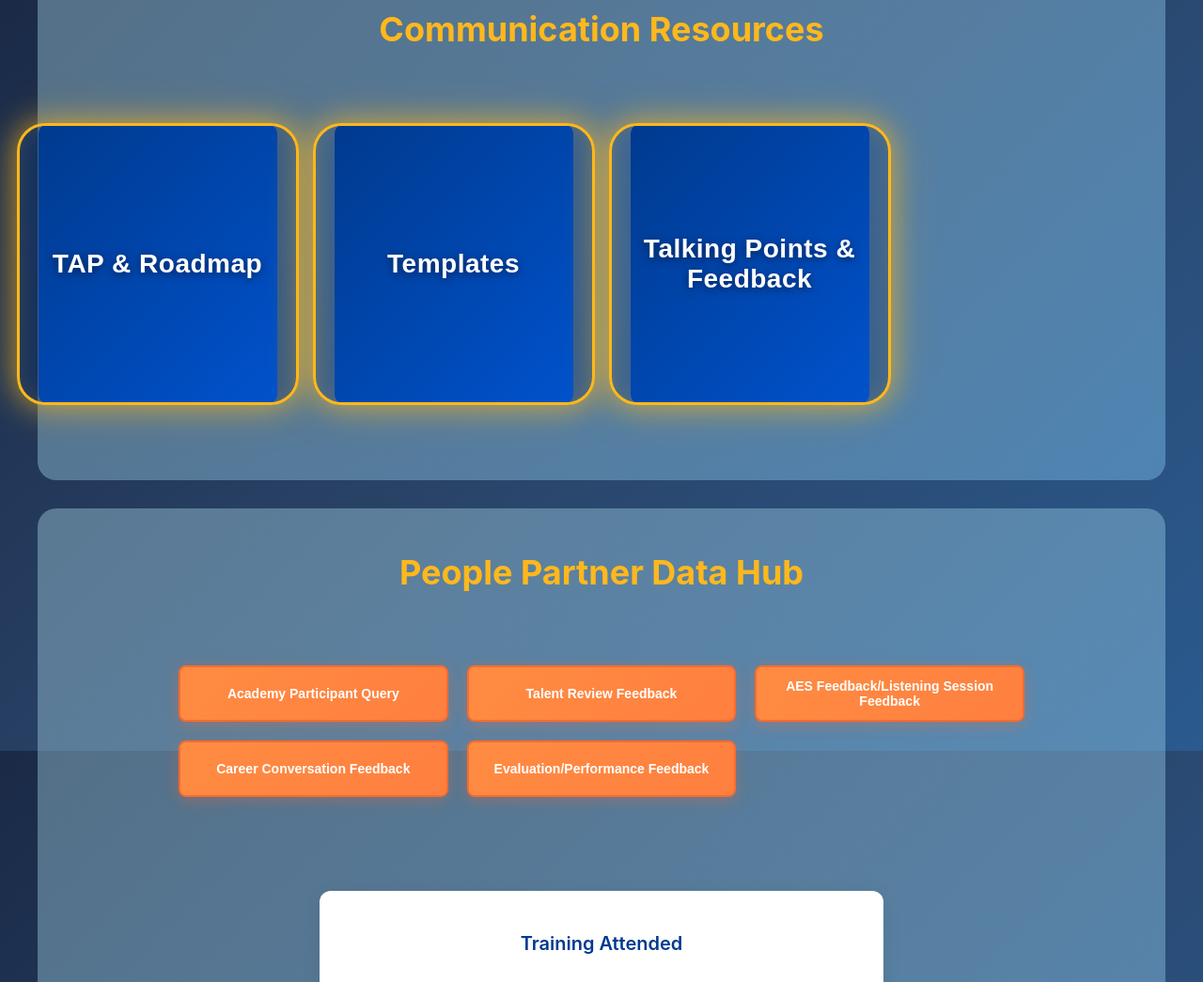
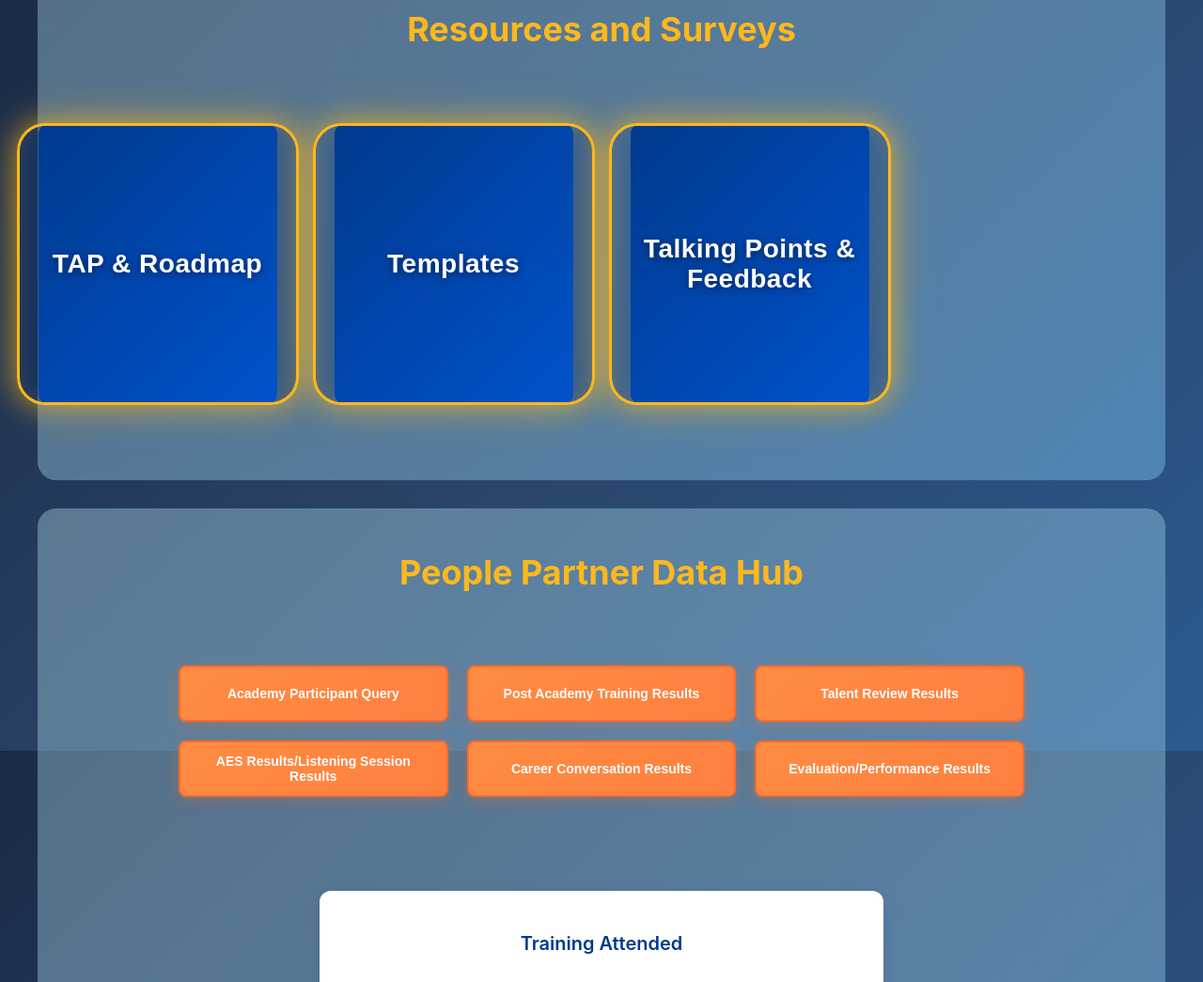
Before and after one commit to m0h01c4/Leadership-Launchpad, a plain HTML site: page people-partners-portal.html in a window 1280 px wide. Shown: the part 1601-2646 px from the top of the page at 94% size. Drawn offline with nearby package versions, Linux system fonts and the light colour scheme.

Commit message:
Update section titles and button links in HTML

```diff
--- a/people-partners-portal.html
+++ b/people-partners-portal.html
@@ -98,7 +98,7 @@
 
             <!-- Mission Buttons with Content Tiles -->
             <div class="mission-buttons-section">
-                <h3 class="section-title">Communication Resources</h3>
+                <h3 class="section-title">Resources and Surveys</h3>
                 <div class="mission-buttons">
                 <button class="dashboard-btn active">
                     <div class="btn-content">
@@ -144,7 +144,8 @@
                                 </div>
                                 <div class="flip-card-back">
                                     <ul class="flip-links">
-                                        <li><a href="#">Coming Soon</a></li>
+                                        <li><a href="https://forms.microsoft.com/Pages/ResponsePage.aspx?id=08O8PE0JBkCYSQ0R1h9ITU2s7rvgfu5AmjciD-OGmMNUMEtNMThONUVNTU1FODhCSjFXWEFYWkdBWS4u" target="_blank">Talent Review Survey</a></li>
+                                        <li><a href="https://forms.microsoft.com/Pages/ResponsePage.aspx?id=08O8PE0JBkCYSQ0R1h9ITU2s7rvgfu5AmjciD-OGmMNURFdSNDJRRTJUTDFSM0o2MTdKOUYwMEtPNy4u" target="_blank">Listening Session Survey</a></li>
                                     </ul>
                                 </div>
                             </div>
@@ -162,17 +163,20 @@
                     <a href="https://tableau-entprod.walmart.com/#/views/AMSParticipantQuery/Filters?:iid=1" target="_blank" style="text-decoration: none;">
                         <button class="rect-btn">Academy Participant Query</button>
                     </a>
-                    <a href="#" style="text-decoration: none;">
-                        <button class="rect-btn">Talent Review Feedback</button>
+                    <a href="https://forms.office.com/Pages/DesignPageV2.aspx?host=Excel_Win32&subpage=design&id=08O8PE0JBkCYSQ0R1h9ITU2s7rvgfu5AmjciD-OGmMNUMVpQTUE3WUQ0UzFWRlRXVTNZWEgxTkRNTy4u&auth_pvr=OrgId&analysis=true" target="_blank" style="text-decoration: none;">
+                        <button class="rect-btn" style="background-color: #FF8C42;">Post Academy Training Results</button>
+                    </a>
+                    <a href="https://forms.microsoft.com/Pages/DesignPageV2.aspx?origin=NeoPortalPage&subpage=design&id=08O8PE0JBkCYSQ0R1h9ITU2s7rvgfu5AmjciD-OGmMNUMEtNMThONUVNTU1FODhCSjFXWEFYWkdBWS4u&branchingelementid=r0546a2b2661c4429bd1f0465f2a7eb6e&analysis=true" target="_blank" style="text-decoration: none;">
+                        <button class="rect-btn">Talent Review Results</button>
+                    </a>
+                    <a href="https://forms.microsoft.com/Pages/DesignPageV2.aspx?origin=NeoPortalPage&subpage=design&id=08O8PE0JBkCYSQ0R1h9ITU2s7rvgfu5AmjciD-OGmMNURFdSNDJRRTJUTDFSM0o2MTdKOUYwMEtPNy4u&analysis=true" target="_blank" style="text-decoration: none;">
+                        <button class="rect-btn">AES Results/Listening Session Results</button>
                     </a>
                     <a href="#" style="text-decoration: none;">
-                        <button class="rect-btn">AES Feedback/Listening Session Feedback</button>
+                        <button class="rect-btn">Career Conversation Results</button>
                     </a>
                     <a href="#" style="text-decoration: none;">
-                        <button class="rect-btn">Career Conversation Feedback</button>
-                    </a>
-                    <a href="#" style="text-decoration: none;">
-                        <button class="rect-btn">Evaluation/Performance Feedback</button>
+                        <button class="rect-btn">Evaluation/Performance Results</button>
                     </a>
                 </div>
 
```
